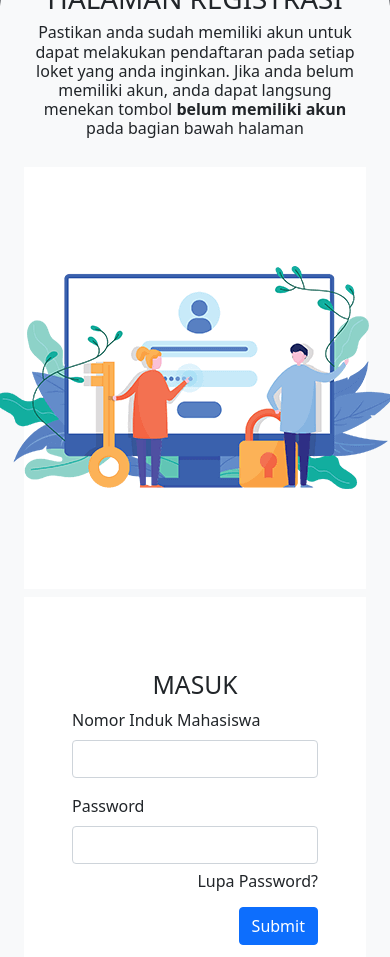
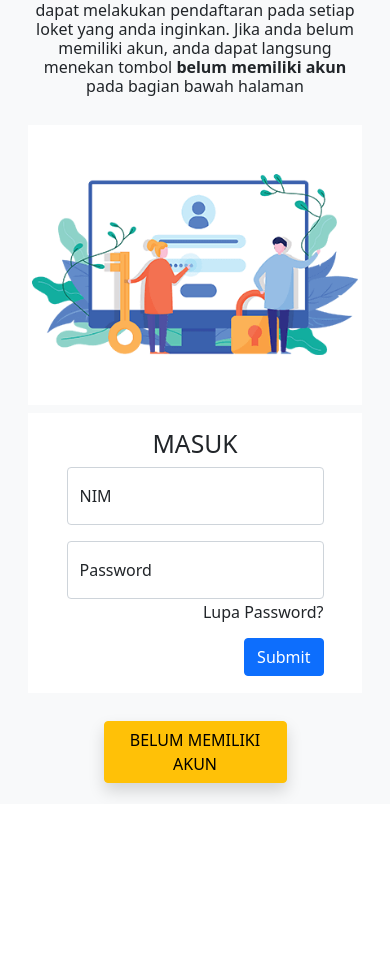
Before and after one commit to EnigmaC-Team/antrian-app-reactjs, a React (Create React App) app: page / in a window 390 px wide. Shown: the part 1040-1997 px from the top of the page. After the commit the page ends 1844 px from the top, so only its background shows below. Built offline with nearby package versions, Linux system fonts and the light colour scheme.

Commit message:
[FEATURE] able to view in phone

```diff
--- a/public/index.html
+++ b/public/index.html
@@ -3,7 +3,7 @@
   <head>
     <meta charset="utf-8" />
     <link rel="icon" href="%PUBLIC_URL%/favicon.ico" />
-    <meta name="viewport" content="width=device-width, initial-scale=1" />
+    <meta name="viewport" content="width=device-width, initial-scale=1.0" />
     <meta name="theme-color" content="#000000" />
     <meta
       name="description"
@@ -27,7 +27,6 @@
     <title>React App</title>
   </head>
   <body>
-    <noscript>You need to enable JavaScript to run this app.</noscript>
     <div id="root"></div>
     <!--
       This HTML file is a template.
--- a/src/App.css
+++ b/src/App.css
@@ -30,18 +30,18 @@
 }
 
 .height-50{
-  height: 50vh;
+  height: 280px;
 }
 
 @media (min-width: 992px) {
   .height-registration{
-    height: 100vh;
+    height: 600px;
   }
 }
 
 @media (max-width: 991px) {
   .height-registration{
-    height: 160vh;
+    height: 1000px;
   }
 }
 /* @media (max-width: 767px) {
--- a/src/header/header.js
+++ b/src/header/header.js
@@ -5,12 +5,12 @@ export function Header() {
 
   return (
     <nav className='navbar navbar-expand-lg bg-dark navbar-dark fixed-top'>
-      <div class="container px-lg-5">
+      <div className="container px-lg-5">
         <a className="navbar-brand fs-3 fw-bold" href=" ">
           <img
             src={logo}
             alt="logo-fix"
-            className="mb-1 me-2 bg-light p-1 rounded-3"
+            className="me-2 bg-light p-1 rounded-3"
             width="35px"
           />
           IAKN AMBON
@@ -26,34 +26,34 @@ export function Header() {
         >
           <span className="navbar-toggler-icon"></span>
         </button>
-        <div class="collapse navbar-collapse" id="navbarSupportedContent">
-          <ul class="navbar-nav ms-auto mb-2 mb-lg-0 d-lg-flex align-items-lg-center">
-            <li class="nav-item">
-              <a class="nav-link active" aria-current="page" href=" ">Home</a>
+        <div className="collapse navbar-collapse" id="navbarSupportedContent">
+          <ul className="navbar-nav ms-auto mb-2 mb-lg-0 d-lg-flex align-items-lg-center">
+            <li className="nav-item">
+              <a className="nav-link active" aria-current="page" href=" ">Home</a>
               <div className="underline-animation"></div>
             </li>
-            <li class="nav-item">
-              <a class="nav-link active" aria-current="page" href=" ">Login</a>
+            <li className="nav-item">
+              <a className="nav-link active" aria-current="page" href=" ">Login</a>
               <div className="underline-animation"></div>
             </li>
-            <li class="nav-item">
-              <a class="nav-link active" aria-current="page" href=" ">Registrasi</a>
+            <li className="nav-item">
+              <a className="nav-link active" aria-current="page" href=" ">Registrasi</a>
               <div className="underline-animation"></div>
             </li>
-            <li class="nav-item">
-              <a class="nav-link active" aria-current="page" href=" ">Operator</a>
+            <li className="nav-item">
+              <a className="nav-link active" aria-current="page" href=" ">Operator</a>
               <div className="underline-animation"></div>
             </li>
-            <li class="nav-item">
-              <a class="nav-link active" aria-current="page" href=" ">Pengunjung</a>
+            <li className="nav-item">
+              <a className="nav-link active" aria-current="page" href=" ">Pengunjung</a>
               <div className="underline-animation"></div>
             </li>
-            <li class="nav-item">
-              <a class="nav-link active" aria-current="page" href=" ">Pelayanan</a>
+            <li className="nav-item">
+              <a className="nav-link active" aria-current="page" href=" ">Pelayanan</a>
               <div className="underline-animation"></div>
             </li>
-            <li class="mt-2 mt-lg-0">
-              <a class="text-contact-header" href=" ">Hubungi Kami</a>
+            <li className="mt-2 mt-lg-0">
+              <a className="text-contact-header" href=" ">Hubungi Kami</a>
             </li>
           </ul>
         </div>
--- a/src/index.css
+++ b/src/index.css
@@ -1,5 +1,6 @@
 body {
   margin: 0;
+  padding: 0;
   -webkit-font-smoothing: antialiased;
   -moz-osx-font-smoothing: grayscale;
 }
--- a/src/registration/registration.js
+++ b/src/registration/registration.js
@@ -19,31 +19,21 @@ export function Registration() {
         </div>
         <div className="row px-lg-5">
           <div className="col-lg-6 all-center">
-            <div className="height-50 bg-login w-100 m-1 all-center">
-              <img src={loginLogo} alt="login" />
+            <div className="height-50 bg-login w-100 m-1 all-center px-1 px-lg-2">
+              <img src={loginLogo} alt="login" className="img-fluid"/>
             </div>
           </div>
           <div className="col-lg-6 all-center">
-            <div className="height-50 bg-login w-100 my-1 py-1 px-5 all-center flex-column">
+            <div className="height-50 bg-login w-100 m-1 py-1 px-1 px-lg-2 all-center flex-column">
               <h2 className="text-center">MASUK</h2>
               <form>
-                <div class="mb-3">
-                  <label for="exampleInputEmail1" class="form-label">
-                    Nomor Induk Mahasiswa
-                  </label>
-                  <input
-                    class="form-control"
-                  />
+                <div class="form-floating mb-3">
+                  <input type="email" class="form-control" id="floatingInput" placeholder="name@example.com"/>
+                  <label for="floatingInput">NIM</label>
                 </div>
-                <div class="mb-2">
-                  <label for="exampleInputPassword1" class="form-label">
-                    Password
-                  </label>
-                  <input
-                    type="password"
-                    class="form-control"
-                    id="exampleInputPassword1"
-                  />
+                <div class="form-floating">
+                  <input type="password" class="form-control" id="floatingPassword" placeholder="Password"/>
+                  <label for="floatingPassword">Password</label>
                 </div>
                 <h6 className="text-end mb-3 mt-1"><a href=" " className="text-decoration-none text-dark">Lupa Password?</a></h6>
                 <button type="submit" class="btn btn-primary float-end">
```
